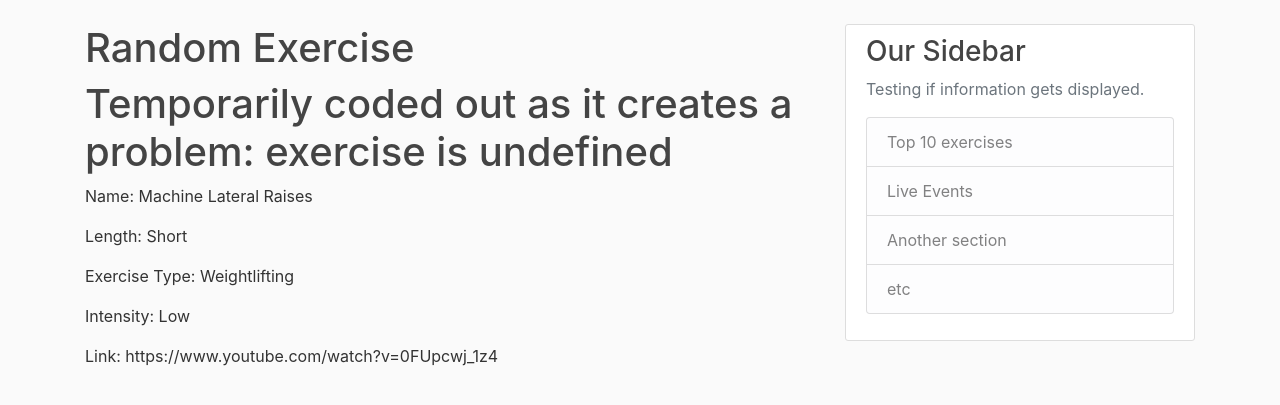
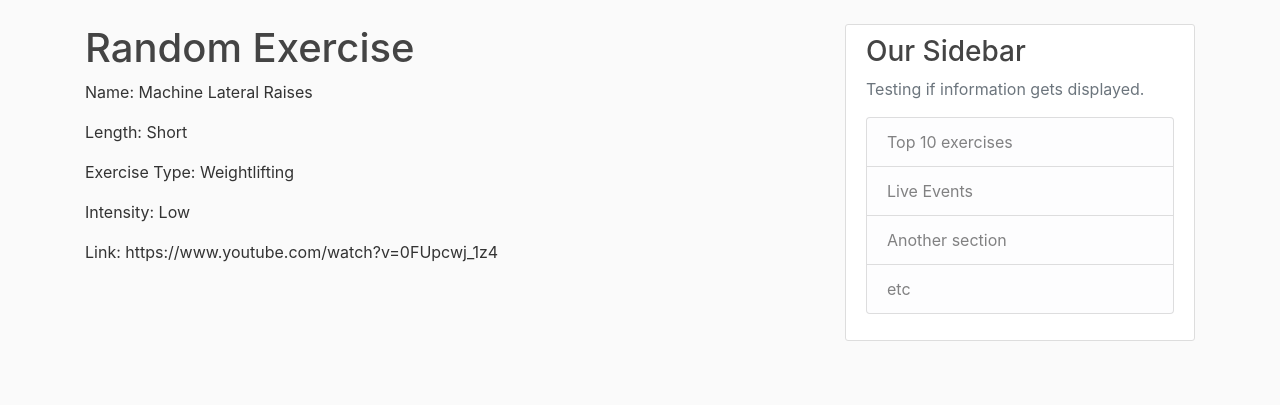
Before and after one commit to rave-crave/FitVid-App, a Flask app: page /random_exercise in a window 1280 px wide. Shown: the part 56-461 px from the top of the page. Run offline with Flask 2, Linux system fonts and the light colour scheme; data comes from the database, SQL or seed files in the repository.

Commit message:
Delete the temp message

```diff
--- a/fitvidapphackathon/templates/random_exercise.html
+++ b/fitvidapphackathon/templates/random_exercise.html
@@ -1,7 +1,6 @@
 {% extends "layout.html" %}
 {% block content %}
     <h1>Random Exercise</h1>
-    <h1>Temporarily coded out as it creates a problem: exercise is undefined</h1>
     <p>Name: {{ exercise.name }}</p>
     <p>Length: {{ exercise.length }}</p>
     <p>Exercise Type: {{ exercise.exercise_type }}</p>
```
